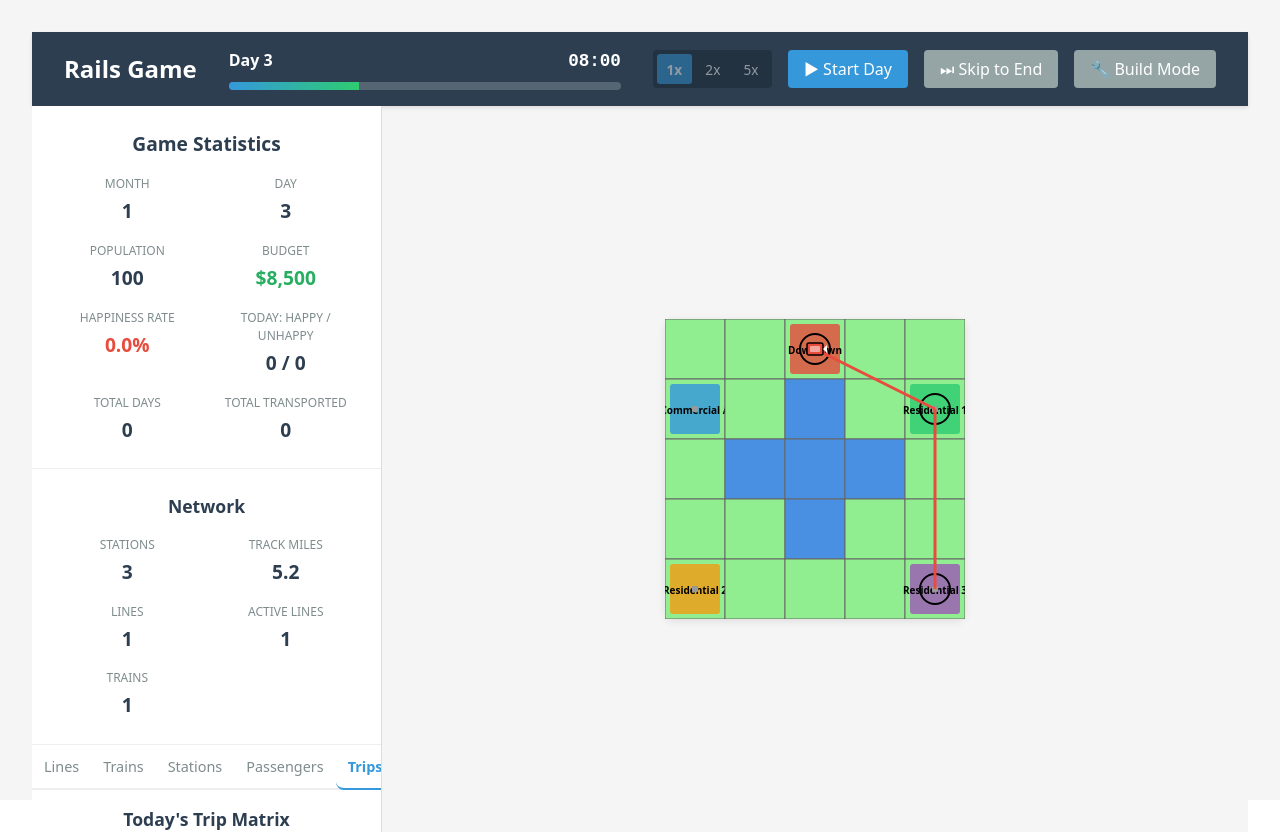
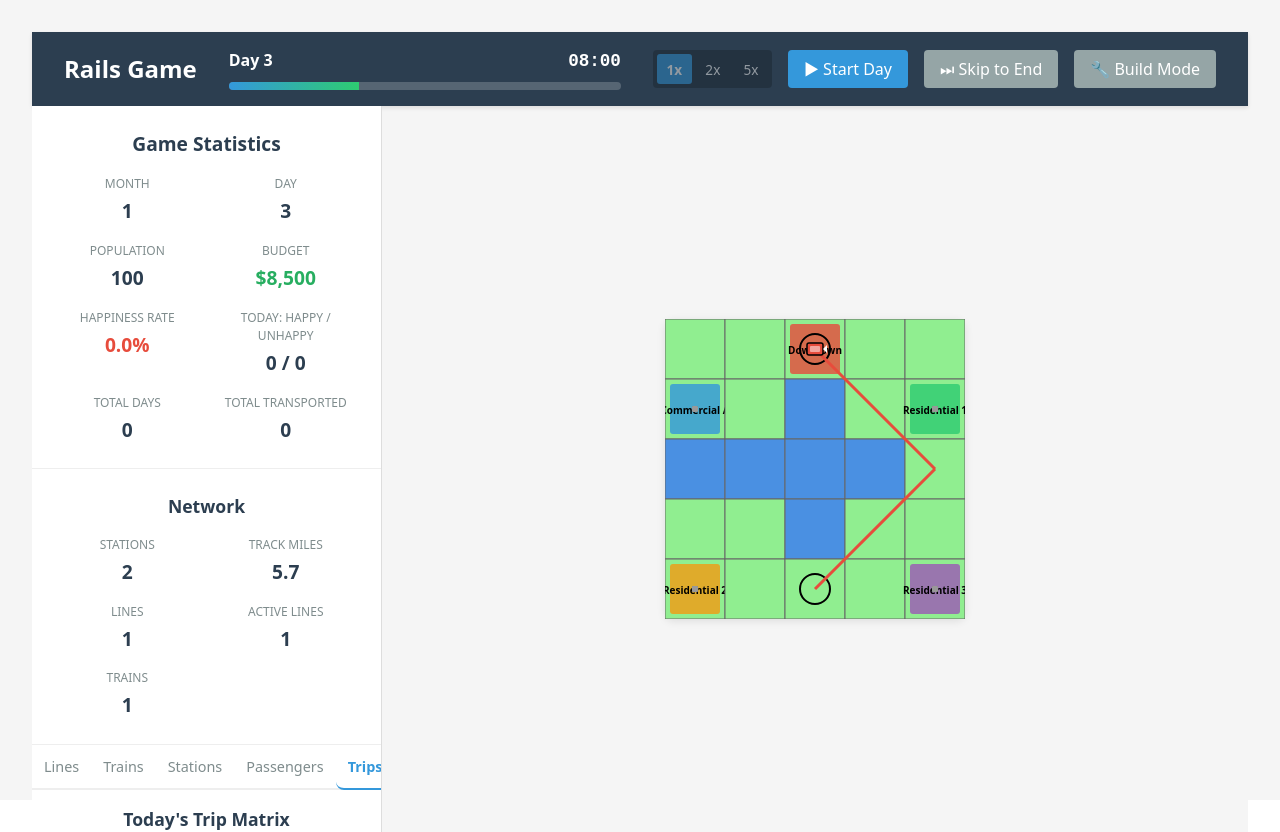
Before and after one commit to tjasz/rail-sim-game, a React (Vite) app: page / in a window 1280 px wide. Built offline with nearby package versions, Linux system fonts and the light colour scheme.

Commit message:
Update test city a bit

```diff
--- a/src/App.tsx
+++ b/src/App.tsx
@@ -13,7 +13,7 @@ const baseGameState: GameState = {
       gridWidth: 5,
       gridHeight: 5,
       tiles: [
-        ['land', 'land', 'land', 'land', 'land'],
+        ['land', 'land', 'water', 'land', 'land'],
         ['land', 'land', 'water', 'land', 'land'],
         ['land', 'water', 'water', 'water', 'land'],
         ['land', 'land', 'water', 'land', 'land'],
@@ -72,7 +72,7 @@ const baseGameState: GameState = {
       budgetBaseline: 1000,
       budgetBonusPerHappyCitizen: 10,
       walkingSpeed: 0.05,
-      trainSpeed: 0.25,
+      trainSpeed: 0.15,
       timePerStationStop: 1,
       costPerStation: 1000,
       costPerTrackMileLand: 500,
@@ -102,17 +102,7 @@ const baseGameState: GameState = {
         {
           id: 'station-2',
           neighborhoodId: 'residential-1',
-          position: { x: 4, y: 1 },
-          lineIds: ['line-1'],
-          waitingCitizens: new Map(),
-        },
-      ],
-      [
-        'station-3',
-        {
-          id: 'station-3',
-          neighborhoodId: 'residential-3',
-          position: { x: 4, y: 4 },
+          position: { x: 2, y: 4 },
           lineIds: ['line-1'],
           waitingCitizens: new Map(),
         },
@@ -124,10 +114,10 @@ const baseGameState: GameState = {
         {
           id: 'track-1',
           from: { x: 2, y: 0 },
-          to: { x: 4, y: 1 },
-          distance: 2.24,
+          to: { x: 4, y: 2 },
+          distance: 2.828,
           isOverWater: false,
-          cost: 1120,
+          cost: 1414,
           lineIds: ['line-1'],
         },
       ],
@@ -135,11 +125,11 @@ const baseGameState: GameState = {
         'track-2',
         {
           id: 'track-2',
-          from: { x: 4, y: 1 },
-          to: { x: 4, y: 4 },
-          distance: 3.0,
+          from: { x: 4, y: 2 },
+          to: { x: 2, y: 4 },
+          distance: 2.828,
           isOverWater: false,
-          cost: 1500,
+          cost: 1414,
           lineIds: ['line-1'],
         },
       ],
@@ -151,7 +141,7 @@ const baseGameState: GameState = {
           id: 'line-1',
           name: 'Red Line',
           color: '#e74c3c',
-          stationIds: ['station-1', 'station-2', 'station-3'],
+          stationIds: ['station-1', 'station-2'],
           trainIds: ['train-1'],
           isActive: true,
         },
```
